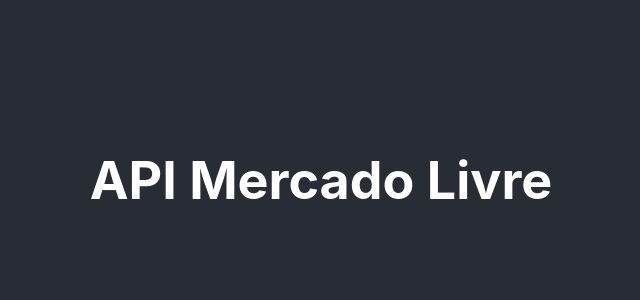
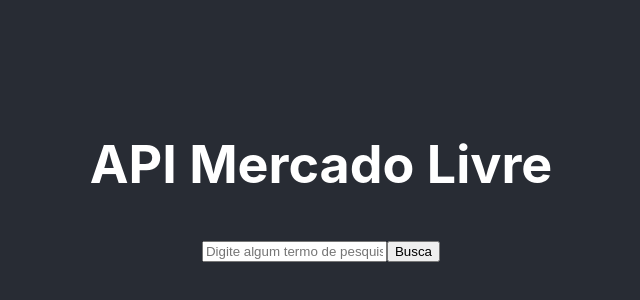
Before and after one commit to tryber/sd-05-block14-project-frontend-online-store-14, a React (Create React App) app: page / in a window 1280 px wide. Shown: the part 220-520 px from the top of the page, without its empty margins (319-959 px from the left). Built offline with nearby package versions, Linux system fonts and the light colour scheme; no server answers.

Commit message:
api dev fix

```diff
--- a/src/App.js
+++ b/src/App.js
@@ -1,10 +1,14 @@
 import React from 'react';
 import './App.css';
+import * as api from './services/api'
+import Searchbar from './components/Searchbar';
 
 function App() {
   return (
     <div className="App-header">
       <h1>API Mercado Livre</h1>
+      {console.log(api.getCategories())}
+      <Searchbar />
     </div>
   );
 }
--- /dev/null
+++ b/src/components/Searchbar.jsx
@@ -0,0 +1,17 @@
+import React from 'react';
+
+export default class Searchbar extends React.Component {
+  render() {
+    return(
+      <div>
+        <input
+          type="text"
+          data-testid="home-initial-message"
+          placeholder="Digite algum termo de pesquisa ou escolha uma categoria.">
+        </input>
+        <input type="button" value="Busca">
+        </input>
+      </div>
+    );
+  }
+}
--- a/src/services/api.js
+++ b/src/services/api.js
@@ -1,13 +1,11 @@
 export async function getCategories() {
   fetch('https://api.mercadolibre.com/sites/MLB/categories')
-    .then((response) => response.json());
+    .then((response) => response.json())
+    .then((data) => console.log(data));
 }
 
+// https://api.mercadolibre.com/sites/MLB/search?category=MLB1055&q=Motorola
 export async function getProductsFromCategoryAndQuery(categoryId, query) {
-  let url;
-  if (categoryId && query) url = `https://api.mercadolibre.com/sites/MLB/search?category=${categoryId}&q=${query}`;
-  else if (query) url = `https://api.mercadolibre.com/sites/MLB/search?q=${query}`;
-  else url = `https://api.mercadolibre.com/sites/MLB/search?category=${categoryId}`;
-  const result = fetch(url).then((response) => response.json());
-  return result;
+  fetch(`https://api.mercadolibre.com/sites/MLB/search?category=${categoryId}&q=${query}`)
+  .then((response) => response.json());
 }
```
